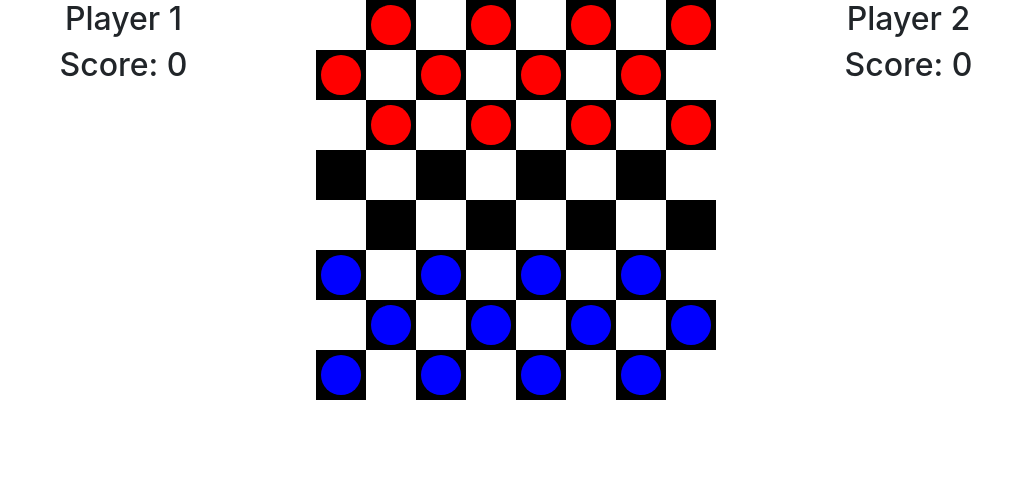
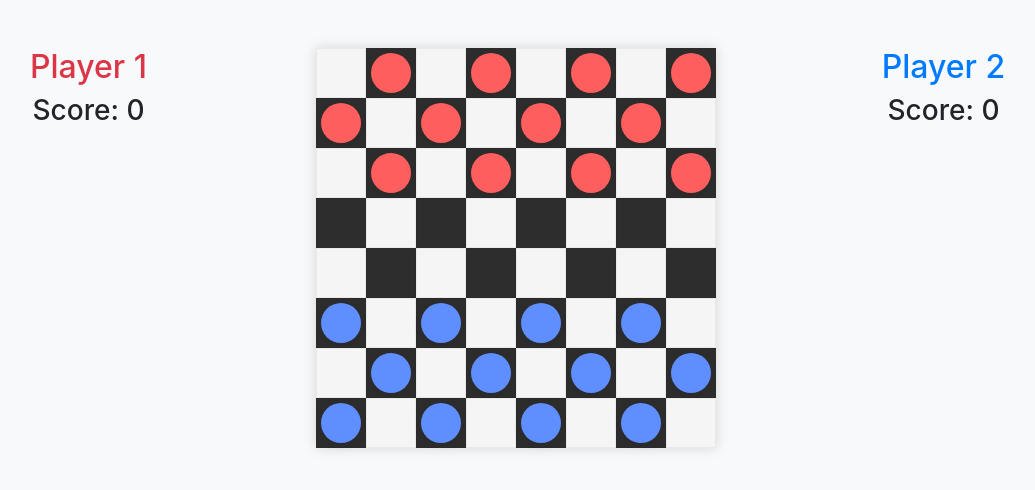
Before and after one commit to ronmegini/computer-science, a plain HTML site: page web-applications/ex-2/index.html in a window 1280 px wide. Both pictures are taken after a click on the button "Start Game". Shown: the whole page, without its empty margins (124-1159 px from the left). Drawn offline with nearby package versions, Linux system fonts and the light colour scheme.

Commit message:
better looking

```diff
--- a/web-applications/ex-2/index.html
+++ b/web-applications/ex-2/index.html
@@ -9,7 +9,7 @@
     <link rel="stylesheet" href="style.css">
 </head>
 
-<body>
+<body class="bg-light">
     <!-- Start Modal -->
     <div class="modal fade" id="playerNamesModal" tabindex="-1" role="dialog" aria-labelledby="playerNamesLabel"
         aria-hidden="true">
@@ -29,25 +29,25 @@
                     </div>
                 </div>
                 <div class="modal-footer">
-                    <button type="button" class="btn btn-primary" id="startGame">Start Game</button>
+                    <button type="button" class="btn btn-dark" id="startGame">Start Game</button>
                 </div>
             </div>
         </div>
     </div>
     <!-- End Modal -->
 
-    <div class="container">
+    <div class="container mt-5">
         <div class="row">
-            <div class="col text-center">
-                <h2 id="player1Display"></h2>
-                <h2><span id="player1Display">Score</span>: <span id="player1Score">0</span></h2>
+            <div class="col text-center mb-3">
+                <h2 id="player1Display" class="text-danger"></h2>
+                <h3><span>Score</span>: <span id="player1Score">0</span></h3>
             </div>
-            <div class="col">
+            <div class="col-6 d-flex justify-content-center">
                 <div id="board"></div>
             </div>
-            <div class="col text-center">
-                <h2 id="player2Display"></h2>
-                <h2><span id="player2Display">Score</span>: <span id="player2Score">0</span></h2>
+            <div class="col text-center mb-3">
+                <h2 id="player2Display" class="text-primary"></h2>
+                <h3><span>Score</span>: <span id="player2Score">0</span></h3>
             </div>
         </div>
     </div>
--- a/web-applications/ex-2/style.css
+++ b/web-applications/ex-2/style.css
@@ -4,6 +4,7 @@
     display: grid;
     grid-template-columns: repeat(8, 1fr);
     grid-template-rows: repeat(8, 1fr);
+    box-shadow: 0px 0px 12px rgba(0, 0, 0, 0.15);
 }
 
 .cell {
@@ -12,24 +13,34 @@
     display: flex;
     align-items: center;
     justify-content: center;
+    border: 1px solid rgba(0, 0, 0, 0.05);
 }
 
 .black {
-    background-color: black;
+    background-color: #2d2d2d;
 }
 
 .white {
-    background-color: white;
+    background-color: #f5f5f5;
 }
 
 .piece {
     width: 40px;
     height: 40px;
     border-radius: 20px;
-    background-color: red;
     cursor: pointer;
+    box-shadow: 0px 2px 10px rgba(0, 0, 0, 0.1);
+    transition: transform 0.2s;
+}
+
+.piece:hover {
+    transform: scale(1.1);
+}
+
+.player1 {
+    background-color: #ff5e5e;
 }
 
 .player2 {
-    background-color: blue;
+    background-color: #5e8eff;
 }
```
